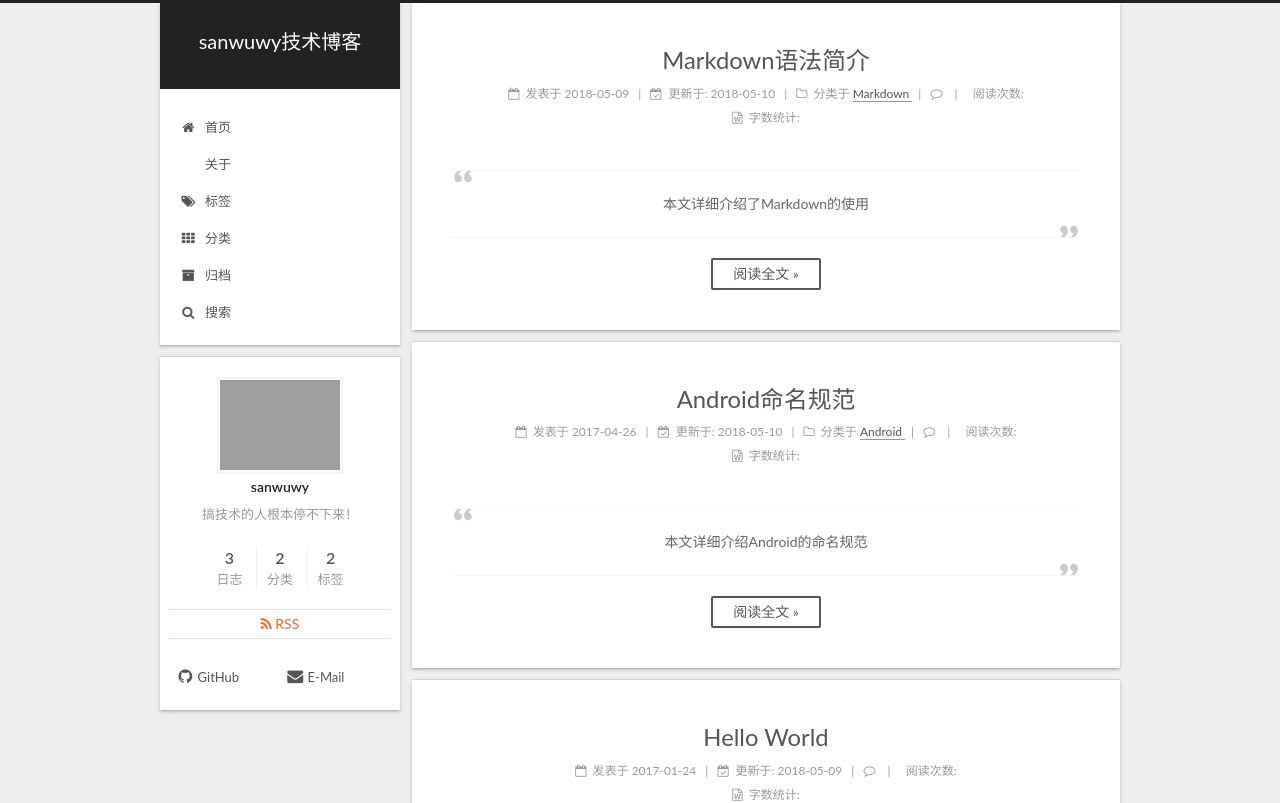
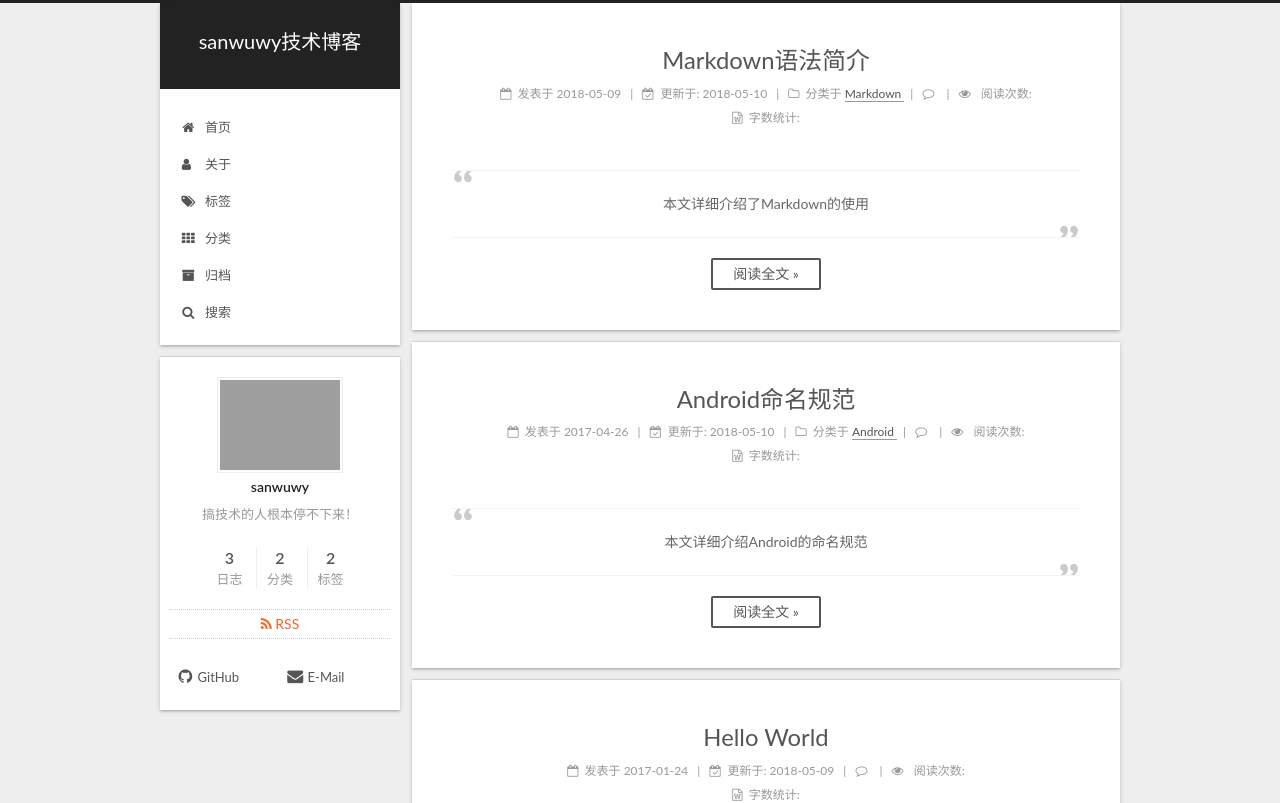
Before and after one commit to sanwuwy/sanwuwy.github.io, a plain HTML site: page index.html in a window 1280 px wide. Shown: the top 803 px of the page. Drawn offline with Linux system fonts and the light colour scheme; some packages are replaced by stand-ins of ours; grey boxes are pictures that could not be loaded; a script that the page names is missing.

Commit message:
Site updated: 2018-05-11 16:56:07

```diff
--- a/css/main.css
+++ b/css/main.css
@@ -1883,7 +1883,7 @@ pre .javascript .function {
   width: 4px;
   height: 4px;
   border-radius: 50%;
-  background: #ffdbad;
+  background: #ab9eff;
 }
 .links-of-blogroll {
   font-size: 13px;
@@ -3181,13 +3181,13 @@ pre .javascript .function {
     margin: 8px 0 0;
   }
 }
-.fa-user::before {
-  content: " ";
-}
 .site-uv::after {
   content: "|";
   padding-left: 10px;
 }
-.fa-eye::before {
-  content: " ";
-}
+.fa-eye:before {
+  margin-right: 4px;
+}
+.fa-user:before {
+  margin-right: 4px;
+}
```
Also changed, not shown: about/index.html (+0 -2 lines), tags/index.html (+2 -0 lines).
